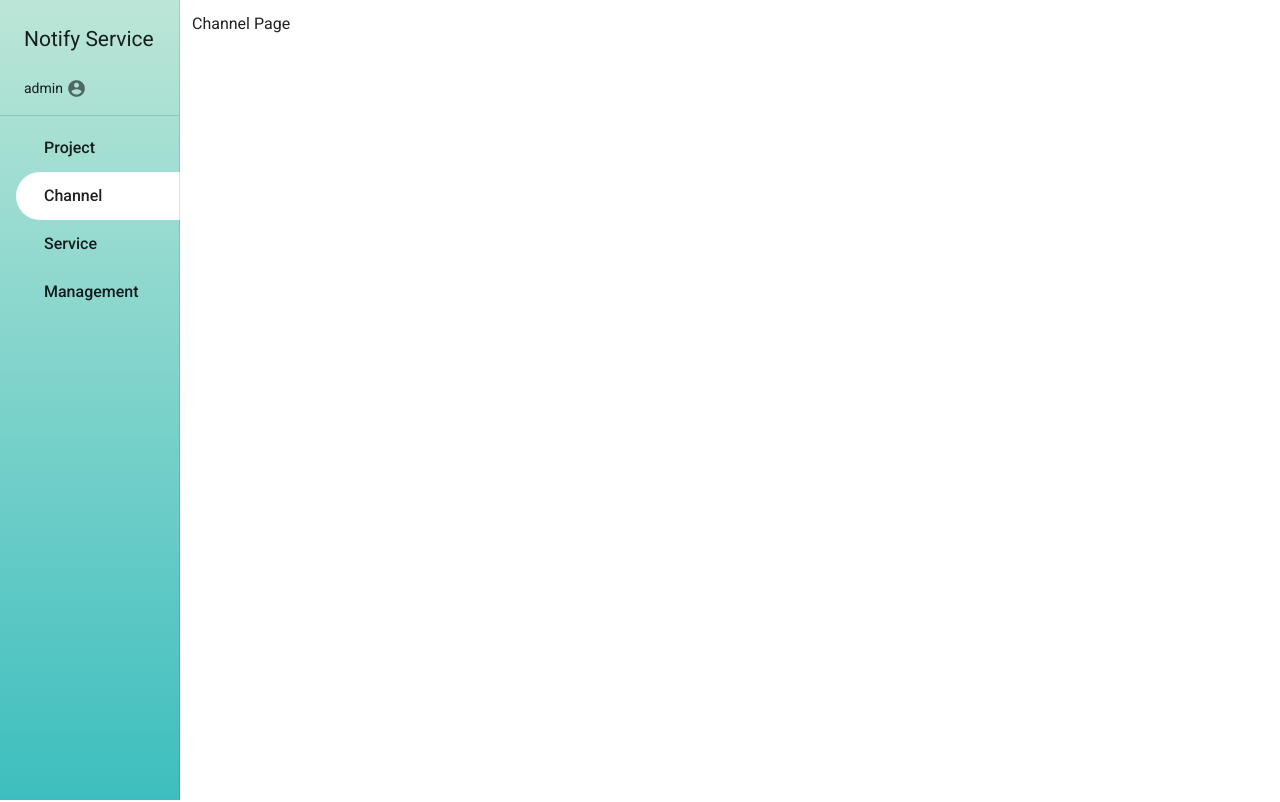
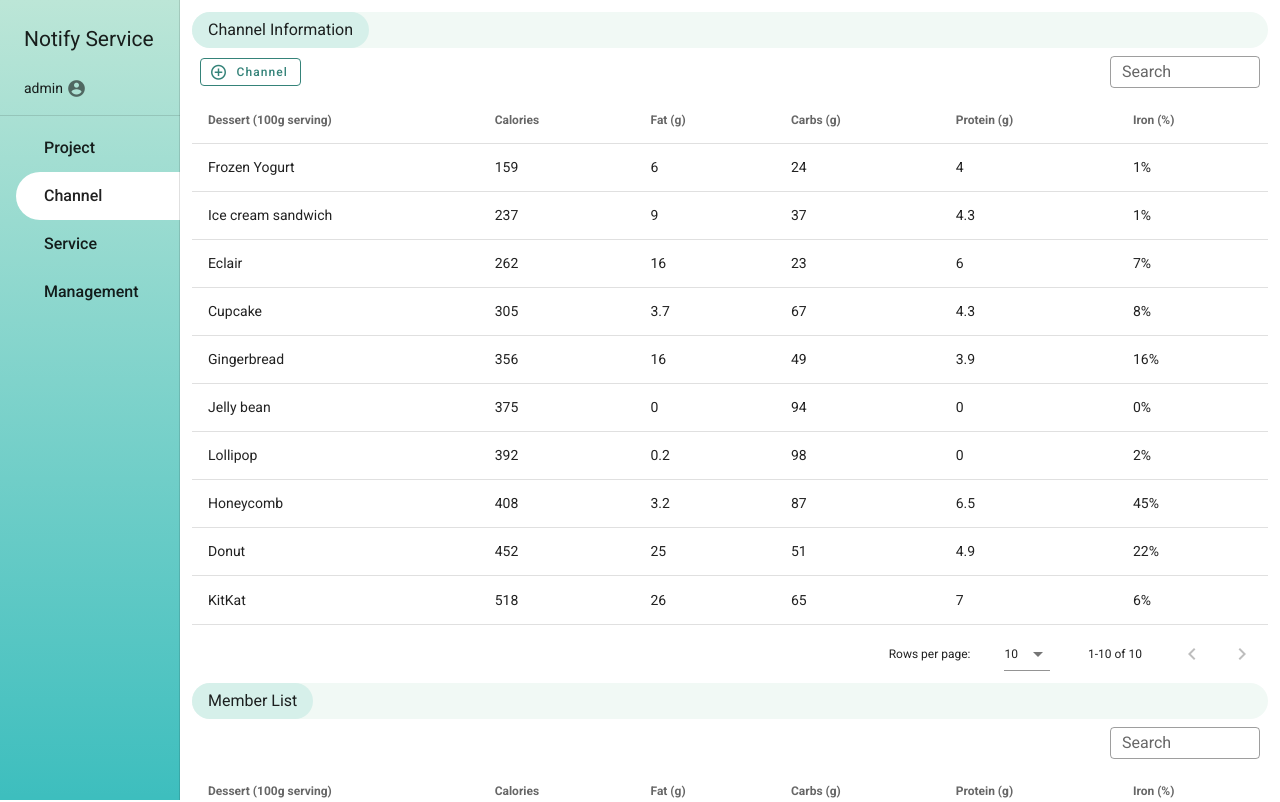
Before and after one commit to foxdaai2020/Notify, a Vue app in the folder web/: page /channel in a window 1280 px wide. Shown: the top 802 px of the page. Built offline with nearby package versions, Linux system fonts and the light colour scheme; what vuetify-datetime-picker would draw is missing.

Commit message:
Add Channel page

```diff
--- a/web/src/views/Channel.vue
+++ b/web/src/views/Channel.vue
@@ -1,3 +1,172 @@
 <template>
-    <div>Channel Page</div>
+  <div>
+    <title-bar>Channel Information</title-bar>
+    <div class="d-flex align-center ma-2">
+      <v-btn outlined color="Genoa" small @click="openAddProjecModal = true">
+        <v-icon left>
+          mdi-plus-circle-outline
+        </v-icon>
+        Channel</v-btn
+      >
+      <v-spacer></v-spacer>
+      <v-text-field
+        v-model="search"
+        label="Search"
+        single-line
+        hide-details
+        outlined
+        style="max-width:150px"
+      ></v-text-field>
+    </div>
+
+    <v-data-table
+      :headers="headers"
+      :items="desserts"
+      :search="search"
+    ></v-data-table>
+
+    <title-bar>Member List</title-bar>
+    <div class="d-flex align-center ma-2">
+      <v-spacer></v-spacer>
+      <v-text-field
+        v-model="search"
+        label="Search"
+        single-line
+        hide-details
+        outlined
+        style="max-width:150px"
+      ></v-text-field>
+    </div>
+    <v-data-table
+      :headers="headers"
+      :items="desserts"
+      :search="search"
+    ></v-data-table>
+    <add-project-modal
+      :openModal="openAddProjecModal"
+      @closeModal="openAddProjecModal = false"
+    ></add-project-modal>
+  </div>
 </template>
+<script>
+  import TitleBar from "../components/TitleBar";
+  import AddProjectModal from "../components/modals/AddProject";
+  export default {
+    data: () => {
+      return {
+        openAddProjecModal: false,
+        search: "",
+        headers: [
+          {
+            text: "Dessert (100g serving)",
+            align: "start",
+            value: "name",
+          },
+          { text: "Calories", filterable: false, value: "calories" },
+          { text: "Fat (g)", value: "fat" },
+          { text: "Carbs (g)", value: "carbs" },
+          { text: "Protein (g)", value: "protein" },
+          { text: "Iron (%)", value: "iron" },
+        ],
+        desserts: [
+          {
+            name: "Frozen Yogurt",
+            calories: 159,
+            fat: 6.0,
+            carbs: 24,
+            protein: 4.0,
+            iron: "1%",
+          },
+          {
+            name: "Ice cream sandwich",
+            calories: 237,
+            fat: 9.0,
+            carbs: 37,
+            protein: 4.3,
+            iron: "1%",
+          },
+          {
+            name: "Eclair",
+            calories: 262,
+            fat: 16.0,
+            carbs: 23,
+            protein: 6.0,
+            iron: "7%",
+          },
+          {
+            name: "Cupcake",
+            calories: 305,
+            fat: 3.7,
+            carbs: 67,
+            protein: 4.3,
+            iron: "8%",
+          },
+          {
+            name: "Gingerbread",
+            calories: 356,
+            fat: 16.0,
+            carbs: 49,
+            protein: 3.9,
+            iron: "16%",
+          },
+          {
+            name: "Jelly bean",
+            calories: 375,
+            fat: 0.0,
+            carbs: 94,
+            protein: 0.0,
+            iron: "0%",
+          },
+          {
+            name: "Lollipop",
+            calories: 392,
+            fat: 0.2,
+            carbs: 98,
+            protein: 0,
+            iron: "2%",
+          },
+          {
+            name: "Honeycomb",
+            calories: 408,
+            fat: 3.2,
+            carbs: 87,
+            protein: 6.5,
+            iron: "45%",
+          },
+          {
+            name: "Donut",
+            calories: 452,
+            fat: 25.0,
+            carbs: 51,
+            protein: 4.9,
+            iron: "22%",
+          },
+          {
+            name: "KitKat",
+            calories: 518,
+            fat: 26.0,
+            carbs: 65,
+            protein: 7,
+            iron: "6%",
+          },
+        ],
+      };
+    },
+    components: {
+      "title-bar": TitleBar,
+      "add-project-modal": AddProjectModal,
+    },
+  };
+</script>
+<style lang="scss">
+  .v-text-field.v-text-field--outlined {
+    .v-label {
+      top: unset;
+    }
+
+    background: var(--v-White-base);
+    .v-input__control .v-input__slot {
+      min-height: 20px;
+    }
+  }
+</style>
--- a/web/src/views/Service.vue
+++ b/web/src/views/Service.vue
@@ -4,7 +4,7 @@
     <div class="d-flex align-center ma-2">
       <v-btn outlined color="Genoa" small @click="openAddProjecModal = true">
         <v-icon left>
-          mdi-plus-circle
+          mdi-plus-circle-outline
         </v-icon>
         Service</v-btn
       >
```
Also changed, not shown: web/src/components/modals/AddProject.vue (renamed from web/src/components/models/AddProject.vue), web/src/components/modals/Modal.vue (renamed from web/src/components/models/Modal.vue).
